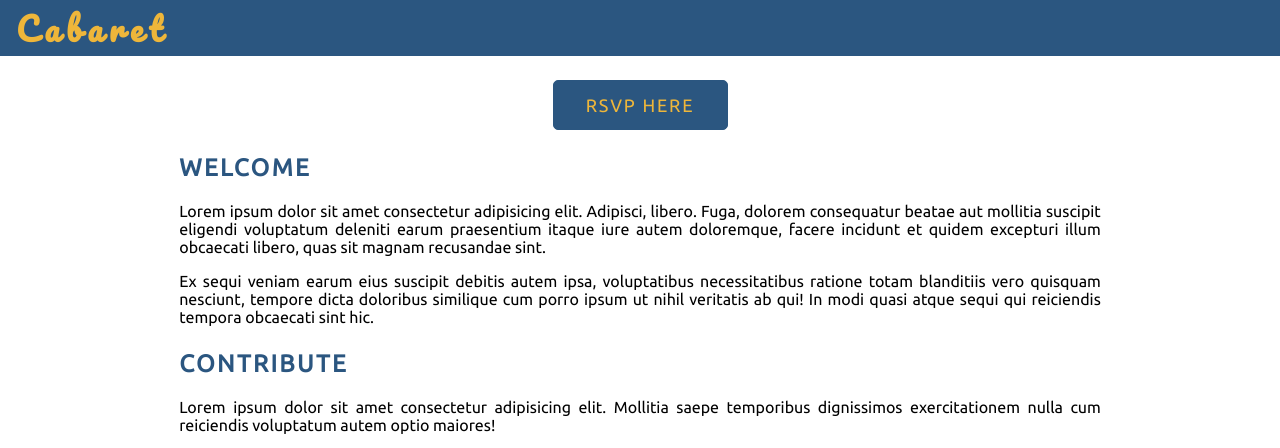
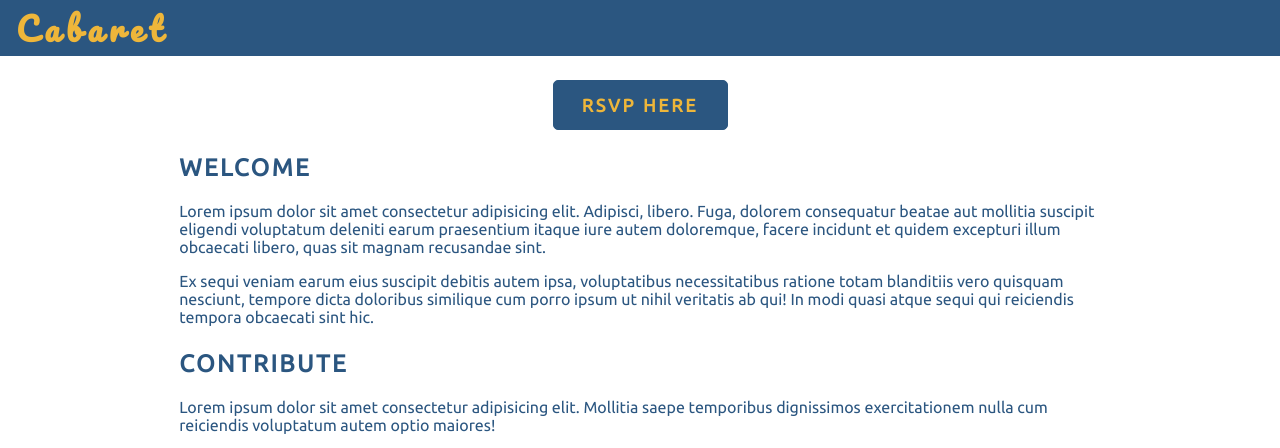
Before and after one commit to phil-smith-k/Cabaret, a plain HTML site: page index.html in a window 1280 px wide. Shown: the top 448 px of the page. Drawn offline with Linux system fonts and the light colour scheme; grey boxes are pictures that could not be loaded; a script that the page names is missing.

Commit message:
button contrast

```diff
--- a/main.css
+++ b/main.css
@@ -38,7 +38,8 @@ ul {
 }
 p {
     font-family: var(--site-font);
-    text-align: justify;
+    text-align: left;
+    color: var(--blue);
 }
 iframe {
     display: block;
@@ -55,7 +56,7 @@ button {
     font-size: 18px;
     font-family: var(--site-font);
     text-transform: uppercase;
-    letter-spacing: 0.1em;
+    letter-spacing: 0.15em;
     width: 175px;
     height: 50px;
     color: var(--gold);
@@ -63,6 +64,7 @@ button {
     border: 1px solid var(--blue);
     border-radius: 5px;
     cursor: pointer;
+    font-weight: 800;
 }
 /* Nav Bar */
 
```
